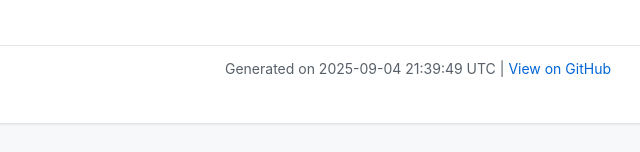
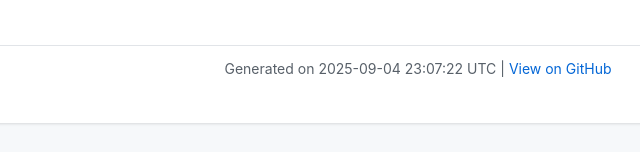
Before and after one commit to aavishay/right-sizer, a plain HTML site: page index.html in a window 1280 px wide. Shown: the part 1268-1420 px from the top of the page, 222-862 px from the left. Drawn offline with Linux system fonts and the light colour scheme.

```diff
--- a/index.html
+++ b/index.html
@@ -110,7 +110,7 @@
 
         <hr style="margin-top: 3rem; border: none; border-top: 1px solid #e1e4e8;">
         <p style="text-align: center; color: #586069; font-size: 14px;">
-            Generated on 2025-09-04 21:39:49 UTC |
+            Generated on 2025-09-04 23:07:22 UTC |
             <a href="https://github.com/aavishay/right-sizer">View on GitHub</a>
         </p>
     </div>
```
Also changed, not shown: 2 other files.
